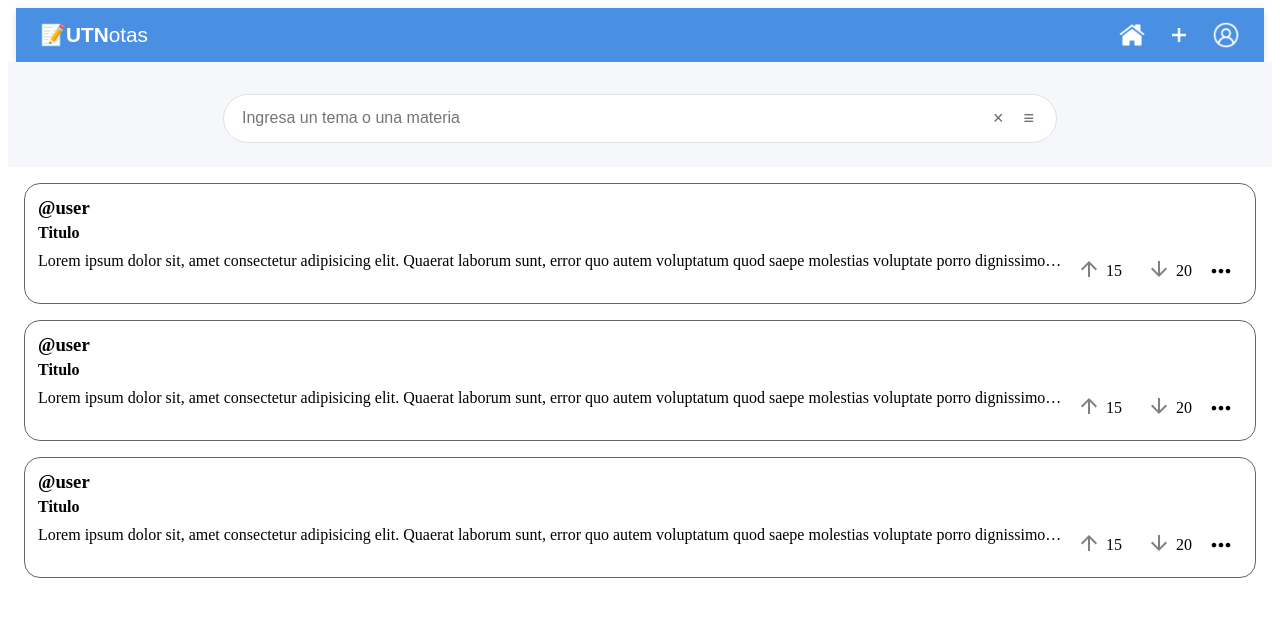
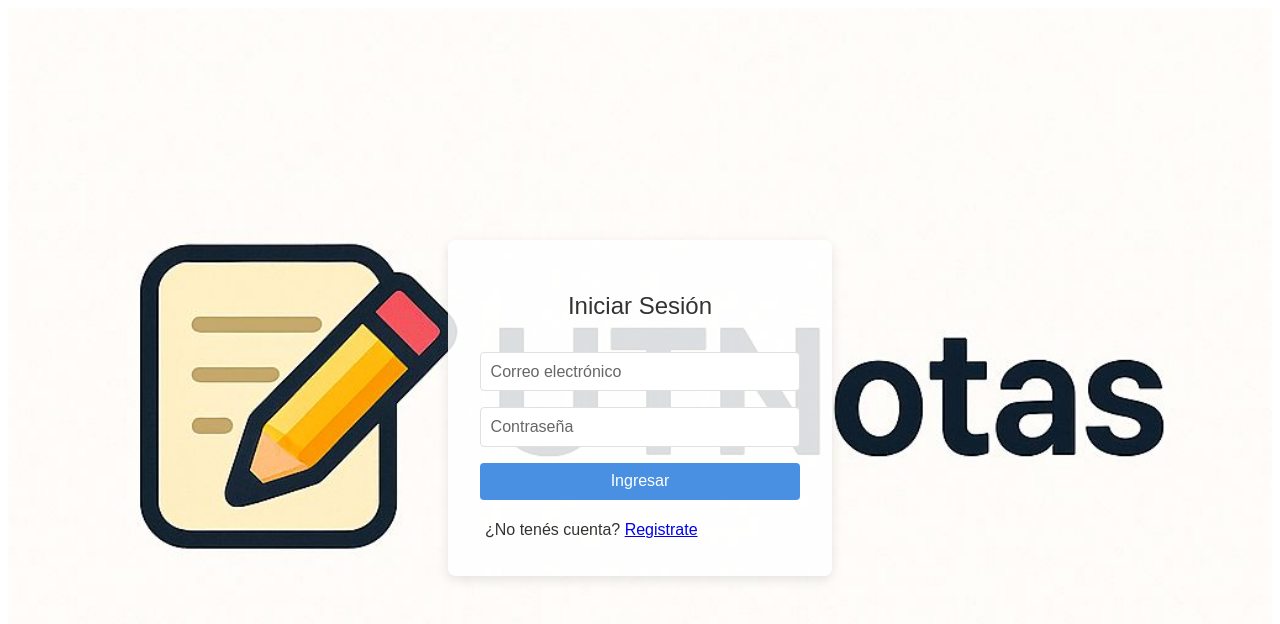
Before and after one commit to colosoler/UTN-DS25-Grupo-2-, a React (Vite) app in the folder Maquetacion/: page / in a window 1280 px wide. Shown: the top 624 px of the page. Built offline with nearby package versions, Linux system fonts and the light colour scheme.

Commit message:
Creo login

```diff
--- a/Maquetacion/src/App.jsx
+++ b/Maquetacion/src/App.jsx
@@ -3,15 +3,23 @@ import { HomeApp } from './Apps/HomeApp'
 import { CarreraDetailApp } from './Apps/CarreraDetailApp'
 import { SearchResultApp} from './Apps/SearchResultApp'
 import { Navbar } from './components/Navbar'
-import { Routes, Route } from 'react-router-dom'
+import { Routes, Route, useLocation } from 'react-router-dom'
+import { Login } from './Apps/Login'
 
 function App() {
+  const location = useLocation();
+
+  // Con esto oculto el Navbar cuando estamos en Login
+  const hideNavbar = location.pathname === '/';
   return (
     <>
-      <Navbar/>
+
+      {!hideNavbar && <Navbar />}
+
       <main>
         <Routes>
-          <Route path="/" element={<SearchResultApp/>} />
+          <Route path="/" element={<Login/>} />
+          <Route path="/result" element={<SearchResultApp/>} />
           <Route path="/home" element={<HomeApp/>} />
           <Route path="/carrera/:id" element={<CarreraDetailApp/>} />
           <Route path="/search" element={<SearchResultApp/>} />
--- /dev/null
+++ b/Maquetacion/src/Apps/Login.jsx
@@ -0,0 +1,55 @@
+import React, { useState } from 'react'
+import { useNavigate } from 'react-router-dom'
+import '../Apps/styles/Login.css'
+
+
+export const Login = () => {
+  const [email, setEmail] = useState('')
+  const [password, setPassword] = useState('')
+  const [error, setError] = useState('')
+  const navigate = useNavigate()
+
+  const handleSubmit = (e) => {
+    e.preventDefault()
+
+    // Simulación de login
+    if (email === 'admin@utn.com' && password === '1234') {
+      navigate('/home')
+    } else {
+      setError('Credenciales incorrectas')
+    }
+  }
+
+  return (
+    <div className="login-container">
+      <form className="login-form" onSubmit={handleSubmit}>
+
+
+        <h2>Iniciar Sesión</h2>
+
+        <input
+          type="email"
+          placeholder="Correo electrónico"
+          value={email}
+          onChange={(e) => setEmail(e.target.value)}
+          required
+        />
+        <input
+          type="password"
+          placeholder="Contraseña"
+          value={password}
+          onChange={(e) => setPassword(e.target.value)}
+          required
+        />
+
+        {error && <p className="login-error">{error}</p>}
+
+        <button type="submit">Ingresar</button>
+
+        <p className="login-register-link">
+          ¿No tenés cuenta? <a href="#">Registrate</a>
+        </p>
+      </form>
+    </div>
+  )
+}
--- /dev/null
+++ b/Maquetacion/src/Apps/styles/Login.css
@@ -0,0 +1,107 @@
+@import url("../../index.css");
+
+@import url("../../index.css");
+
+.login-container {
+  display: flex;
+  justify-content: center;
+  align-items: center;
+  height: 100vh;
+  background-color: var(--background-color);
+  font-family: var(--font-family);
+}
+
+.login-form {
+  background-color: white;
+  padding: 2rem;
+  border-radius: 8px;
+  box-shadow: 0 4px 12px rgba(0, 0, 0, 0.1);
+  width: 320px;
+  display: flex;
+  flex-direction: column;
+  gap: 1rem;
+  color: var(--text-color);
+}
+
+.login-form h2 {
+  text-align: center;
+  margin-bottom: 1rem;
+  font-size: 1.5rem;
+  font-weight: var(--font-weight);
+  color: var(--text-color);
+}
+
+.login-form input {
+  padding: 0.6rem;
+  border: 1px solid var(--border-color);
+  border-radius: 4px;
+  font-size: var(--font-size);
+  font-family: var(--font-family);
+  color: var(--text-color);
+}
+
+.login-form input::placeholder {
+  color: var(--secondary-text-color);
+}
+
+.login-form button {
+  background-color: var(--primary-color);
+  color: white;
+  padding: 0.6rem;
+  border: none;
+  border-radius: 4px;
+  cursor: pointer;
+  font-size: var(--font-size);
+  font-family: var(--font-family);
+  transition: background-color 0.3s ease;
+}
+
+.login-form button:hover {
+  background-color: var(--secondary-color);
+}
+
+.login-error {
+  color: red;
+  font-size: 0.9rem;
+  text-align: center;
+  margin: -0.5rem 0 0.5rem 0;
+}
+
+.login-success {
+  display: flex;
+  justify-content: center;
+  align-items: center;
+  height: 100vh;
+  background-color: #d4edda;
+  color: #155724;
+  font-size: 1.5rem;
+  font-family: var(--font-family);
+}
+
+.login-container {
+  display: flex;
+  justify-content: center;
+  align-items: center;
+  height: 100vh;
+
+  /* Fondo con imagen */
+  background-image: url('/images/logo-UTNotas.jpg');
+  background-position: center;
+  background-repeat: no-repeat;
+  background-size: cover; /* para que cubra todo el contenedor */
+  background-attachment: fixed; /* opcional: para que no se mueva al hacer scroll */
+
+  font-family: var(--font-family);
+}
+
+.login-form {
+  background-color: rgba(255, 255, 255, 0.85);
+  padding: 2rem;
+  border-radius: 8px;
+  box-shadow: 0 4px 12px rgba(0, 0, 0, 0.1);
+  width: 320px;
+  display: flex;
+  flex-direction: column;
+  gap: 1rem;
+  color: var(--text-color);
+}
```
Also changed, not shown: Maquetacion/public/images/logo-UTNotas.jpg (added).
